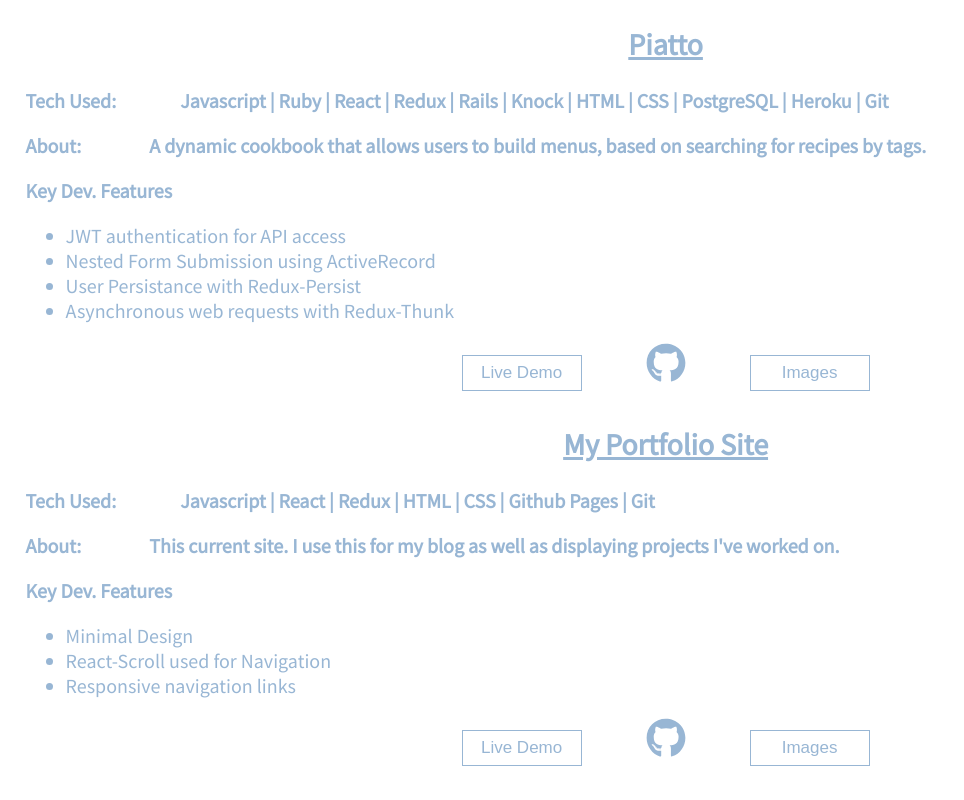
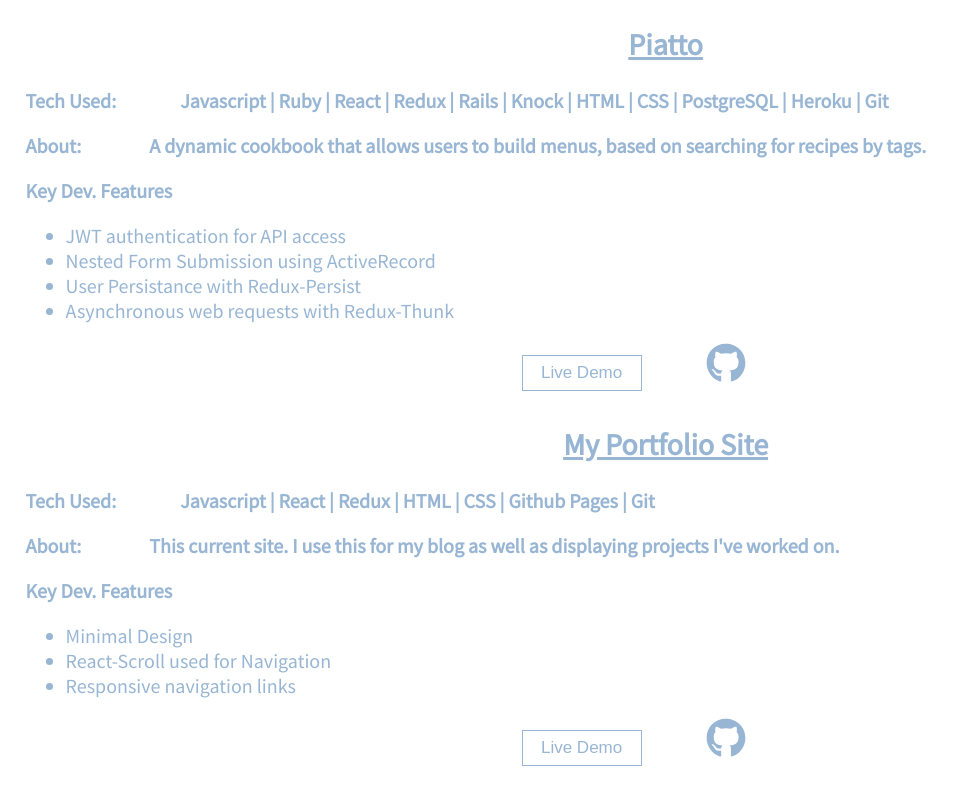
Before and after one commit to amckean12/alex-site, a React (Create React App) app: page / in a window 1280 px wide. Shown: the part 857-1657 px from the top of the page, without its empty margins (0-964 px from the left). Built offline with nearby package versions, Linux system fonts and the light colour scheme.

Commit message:
Finished portfolio

```diff
--- a/src/components/portfolio-project.js
+++ b/src/components/portfolio-project.js
@@ -1,5 +1,4 @@
 import React from 'react'
-import ProjectImageComponent from './project-image-component.js'
 import '../portfolio.css'
 import { FontAwesomeIcon } from '@fortawesome/react-fontawesome'
 import { faGithub } from '@fortawesome/free-brands-svg-icons'
@@ -22,7 +21,6 @@
       <div className="project-link-container">
         <button onClick={props.handleClick} id={`live demo ${props.title}`}>Live Demo</button>
         <a href={props.link}><FontAwesomeIcon icon={faGithub}/></a>
-        <button onClick={props.handleClick} id={`images ${props.title}`}>Images</button>
       </div>
     </div>
   </div>
--- a/src/components/project-image-component.js
+++ /dev/null
@@ -1,9 +0,0 @@
-import React from 'react'
-
-const ProjectImageComponent = (props) => (
-  <div className="project-image-container">
-
-  </div>
-);
-
-export default ProjectImageComponent
--- a/src/containers/portfolio-container.js
+++ b/src/containers/portfolio-container.js
@@ -12,12 +12,6 @@
         window.open("https://piatto-client.herokuapp.com/")
       } else if (event.currentTarget.id === "live demo My Portfolio Site"){
         alert("Hi, welcome to my site!")
-      }
-    } else if(event.currentTarget.id.includes("images")){
-      if (event.currentTarget.id === "images Piatto"){
-        console.log("Air")
-      } else if (event.currentTarget.id === "images My Portfolio Site"){
-        console.log("you clicked the portfolio images")
       }
     }
   }
```
